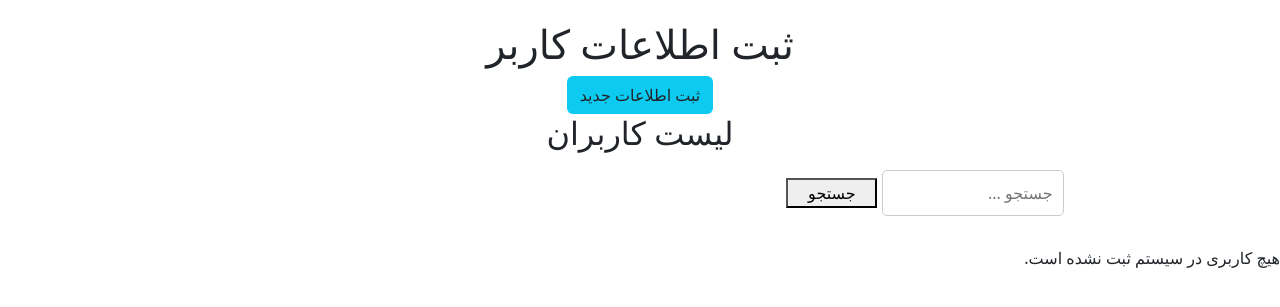
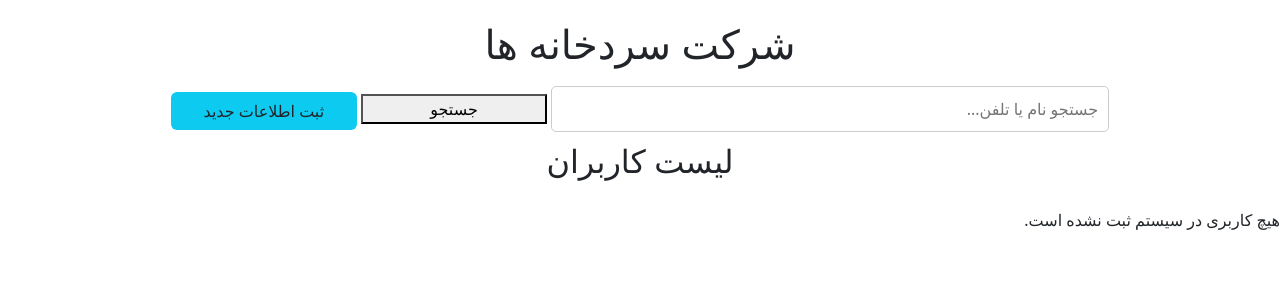
Before and after one commit to saeidmoini/voip_ai, a Flask app: page / in a window 1280 px wide. Shown: the top 307 px of the page. Run offline with Flask 3, Linux system fonts and the light colour scheme; data that the repository does not hold is empty.

Commit message:
v1 edited

```diff
--- a/app.py
+++ b/app.py
@@ -76,10 +76,5 @@ def edit_user():
     return render_template(template_name_or_list='index.html', users=users, rows_updated=rows_updated)
 
 
-@app.route('/voice/<filename>')
-def get_voice(filename):
-    return send_from_directory('/root/voip_ai/audio', filename)
-
-
 if __name__ == '__main__':
     app.run(debug=True)
--- a/static/js/script.js
+++ b/static/js/script.js
@@ -6,7 +6,8 @@ const overlay = document.getElementById('popup-overlay');
 const popupForm = document.getElementById('user-form');
 
 // باز کردن پاپ‌آپ
-openPopupBtn.addEventListener('click', () => {
+openPopupBtn.addEventListener("click", function (event) {
+    event.preventDefault(); // جلوگیری از رفتار پیش‌فرض فرم
     popup.style.display = 'block';
     overlay.style.display = 'block';
 
--- a/templates/index.html
+++ b/templates/index.html
@@ -10,8 +10,7 @@
 </head>
 <body>
     <div class="container">
-        <h1>ثبت اطلاعات کاربر</h1>
-        <button id="open-popup-btn" class="bg-info btn">ثبت اطلاعات جدید</button>
+        <h1>شرکت سردخانه ها</h1>
 
         <!-- نمایش پیغام‌ها -->
         {% if message %}
@@ -19,20 +18,24 @@
             {{ message }}
         </div>
         {% endif %}
-
-       <h2>لیست کاربران</h2>
         <div class="row">
-            <div class="col-6">
+            <div class="col-12">
                 <form action="/" method="post">
-                    <input class="col-4" type="text" name="query" placeholder="جستجو ...">
+                    <input class="col-6" type="text" name="query" placeholder="جستجو نام یا تلفن...">
                     <button class="col-2" type="submit" name="submit" value="submit" >جستجو</button>
+                    <button id="open-popup-btn" class="col-2 bg-info btn">ثبت اطلاعات جدید</button>
                 </form>
             </div>
         </div>
+        <h2>لیست کاربران</h2>
     </div>
 {% if users %}
-<table>
-    <thead>
+<div class="container-fluid">
+    <div class="row justify-content-center">
+        <div class="col-12 col-md-10">
+            <div class="table-responsive" style="max-height: 550px;">
+                <table class="table table-bordered">
+                     <thead class="bg-primary text-white" style="position: sticky; top: 0;">
                         <tr>
                             <th>نام</th>
                             <th>تلفن</th>
@@ -50,16 +53,22 @@
                             <td>{{ user.coldrooms_code }}</td>
                             <td>{{ user.coldrooms_phone }}</td>
                             <td>
-                <button value="{{user.__data__.values()}}" class="bg-info btn open-popup-edit">ثبت اطلاعات جدید</button>
                                 <!-- دکمه حذف که به URL حذف ارسال می‌شود -->
                                 <form method="POST" action="/delete_user/{{user.id }}">
                                     <button type="submit">حذف</button>
                                 </form>
                             </td>
+                            <td>
+                             <button value="{{user.__data__.values()}}" class="bg-info btn open-popup-edit">ویرایش اطلاعات</button>
+                            </td>
                         </tr>
                         {% endfor %}
                     </tbody>
                 </table>
+            </div>
+        </div>
+    </div>
+</div>
 {% else %}
 <p>هیچ کاربری در سیستم ثبت نشده است.</p>
 {% endif %}
```
Lines whose indentation alone changed are shown as unchanged.
